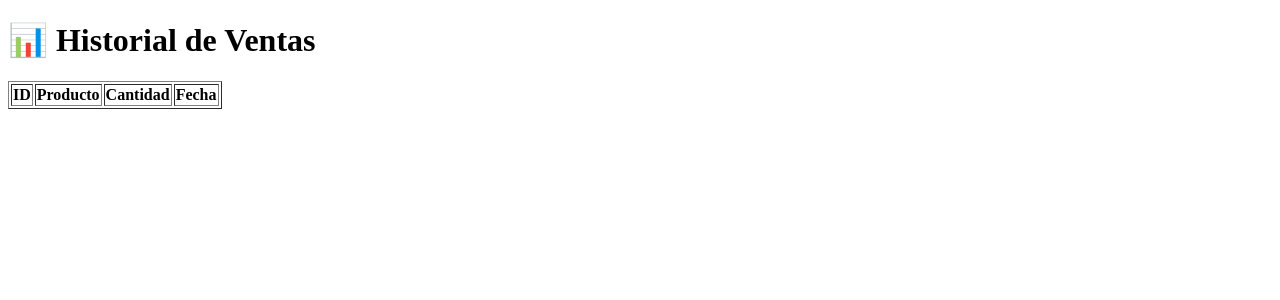
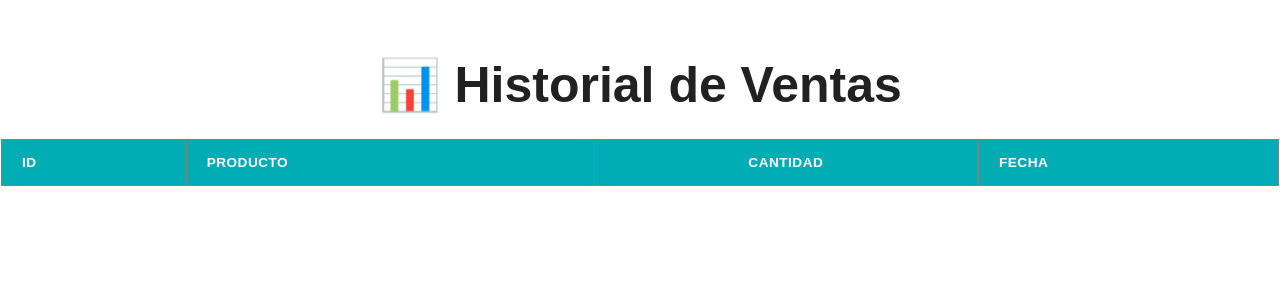
Before and after one commit to FelipeValencia-Dev90/Inventario-Mafe, a Flask app: page /historial in a window 1280 px wide. Shown: the top 300 px of the page. Run offline with Flask 3, Linux system fonts and the light colour scheme; the visitor is signed in with stand-in values (Sample User, id 1); data that the repository does not hold is empty; parts of the project's set-up code (start-up, migrations or seed data) failed here and were passed over.

Commit message:
ajustar diseño tabla historial ventas

```diff
--- a/static/style.css
+++ b/static/style.css
@@ -453,6 +453,69 @@ section#inventario h2 {
     padding-top: 5px;
     padding-bottom: 5px;
     font-weight: normal;
+}
+
+#titulo-tabla {
+    opacity: 1;
+    color: #212121;
+    margin-bottom: 20px;
+}
+
+.table-container {
+    width: 100%;
+    max-width: 900px;
+    box-shadow: 0 4px 15px rgba(0, 0, 0, 0.05);
+    border-radius: 10px;
+    overflow: hidden;
+    background-color: #fff;
+}
+
+table {
+    width: 100%;
+    border-collapse: collapse;
+    text-align: left;
+}
+
+/* Encabezado de la tabla */
+th {
+    background-color: #00adb5; /* Verde turquesa */
+    color: #ffffff;
+    padding: 15px 20px;
+    font-weight: 600;
+    text-transform: uppercase;
+    font-size: 0.85rem;
+    letter-spacing: 0.5px;
+}
+
+/* Celdas */
+td {
+    padding: 15px 20px;
+    border-bottom: 1px solid #eaedf1;
+    color: #555;
+    font-size: 0.95rem;
+}
+
+/* Filas intercaladas (Efecto Cebra) */
+tr:nth-child(even) {
+    background-color: #f9fbfb;
+}
+
+/* Efecto al pasar el cursor sobre las filas */
+tbody tr:hover {
+    background-color: #f1f4f4;
+    transition: background-color 0.2s ease;
+    cursor: pointer;
+}
+
+/* Estilo especial para la primera celda (ID) */
+td:first-child {
+    font-weight: 600;
+    color: #1abc9c;
+}
+
+/* Estilo especial para la cantidad (centrado) */
+th:nth-child(3), td:nth-child(3) {
+    text-align: center;
 }
 
 .btn-historial, .btn-ganancias, .btn-top {
--- a/templates/historial.html
+++ b/templates/historial.html
@@ -2,10 +2,11 @@
 <html>
 <head>
     <title>Historial de Ventas</title>
+    <link rel="stylesheet" href="{{ url_for('static', filename='style.css') }}">
 </head>
 <body>
 
-    <h1>📊 Historial de Ventas</h1>
+    <h1 id="titulo-tabla">📊 Historial de Ventas</h1>
 
     <table border="1">
 
```
Also changed, not shown: 1 other file.
